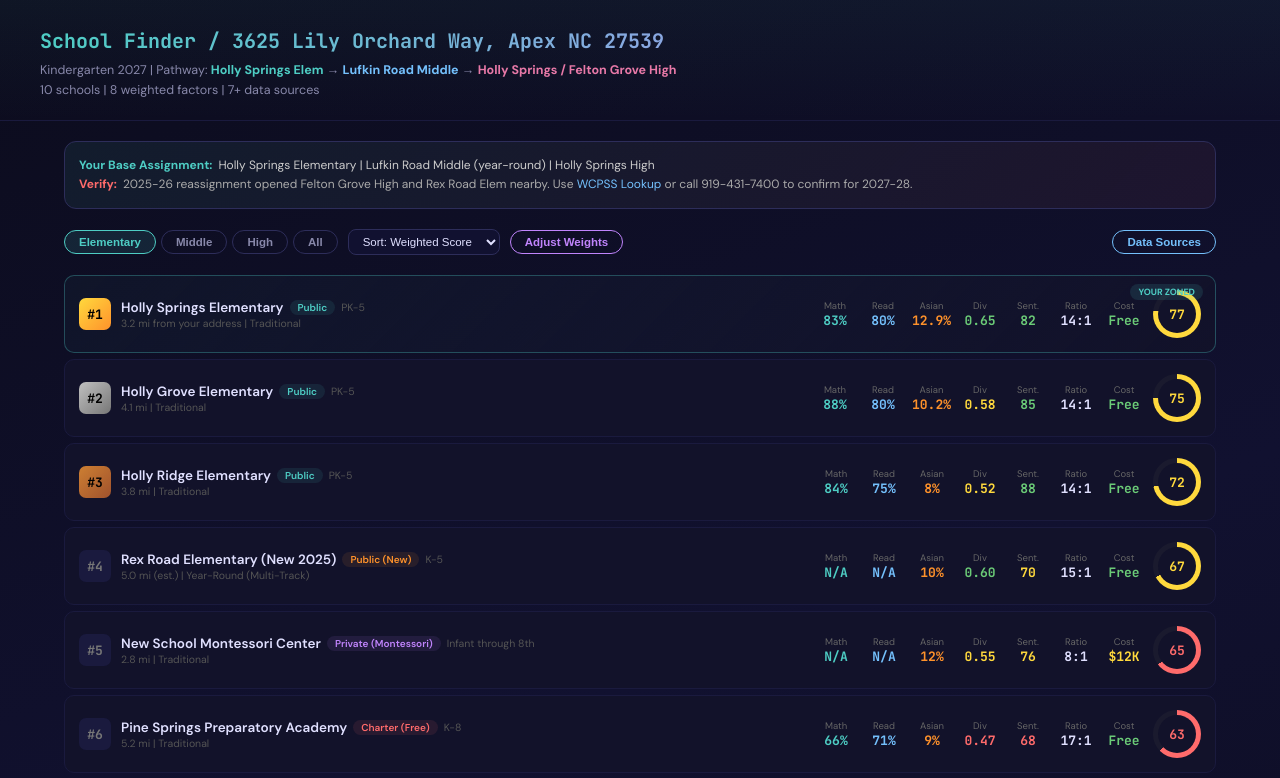
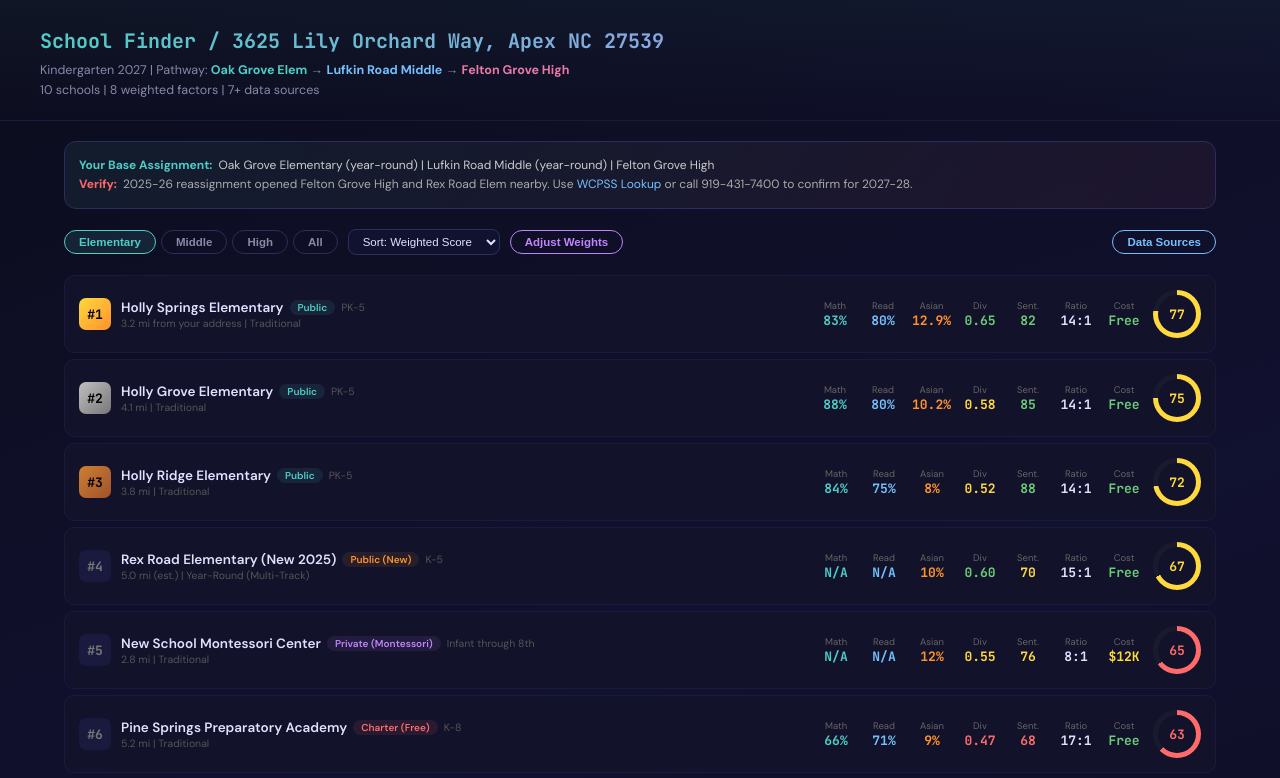
Before and after one commit to siddharthlokineni/school-dashboard-app, a React (Vite) app: page / in a window 1280 px wide. Shown: the top 778 px of the page. Built offline with nearby package versions, Linux system fonts and the light colour scheme.

Commit message:
fix: correct zoned schools to Oak Grove Elem, Lufkin Rd, Felton Grove per WCPSS

```diff
--- a/src/SchoolDashboard.jsx
+++ b/src/SchoolDashboard.jsx
@@ -17,7 +17,7 @@ const SCHOOLS = [
     type: "Public",
     grades: "PK-5",
     address: "401 Holly Springs Rd, Holly Springs, NC 27540",
-    yourZoned: true,
+    yourZoned: false,
     distance: "3.2 mi from your address",
     students: 907, studentTeacherRatio: 14, mathProficiency: 83, readingProficiency: 80,
     nicheGrade: "A", greatSchoolsRating: 9, tuition: 0, diversityIndex: 0.65,
@@ -113,7 +113,7 @@ const SCHOOLS = [
     type: "Public (High)",
     grades: "9-12",
     address: "5329 Cass Holt Rd, Holly Springs, NC 27540",
-    yourZoned: true, distance: "4.5 mi",
+    yourZoned: false, distance: "4.5 mi",
     students: 2200, studentTeacherRatio: 16, mathProficiency: 55, readingProficiency: 72,
     nicheGrade: "A", greatSchoolsRating: 7, tuition: 0, diversityIndex: 0.66,
     asianPct: 10.0, hispanicPct: 14.0, whitePct: 55.0, blackPct: 12.0, multiracialPct: 9.0,
@@ -132,7 +132,7 @@ const SCHOOLS = [
     type: "Public (High, New)",
     grades: "9-10 (expanding to 9-12)",
     address: "8550 Stephenson Road, Apex, NC 27539",
-    yourZoned: false, distance: "1.5 mi from your address",
+    yourZoned: true, distance: "1.5 mi from your address",
     students: 450, studentTeacherRatio: 15, mathProficiency: null, readingProficiency: null,
     nicheGrade: "N/A (new)", greatSchoolsRating: null, tuition: 0, diversityIndex: 0.65,
     asianPct: 10.0, hispanicPct: 13.0, whitePct: 57.0, blackPct: 12.0, multiracialPct: 8.0,
@@ -276,7 +276,7 @@ export default function SchoolDashboard() {
         <div style={{ maxWidth: 1200, margin: "0 auto" }}>
           <h1 style={{ fontFamily: "'JetBrains Mono',monospace", fontSize: 20, fontWeight: 700, background: "linear-gradient(90deg,#4ecdc4,#c084fc)", WebkitBackgroundClip: "text", WebkitTextFillColor: "transparent", marginBottom: 6 }}>School Finder / 3625 Lily Orchard Way, Apex NC 27539</h1>
           <p style={{ color: "#8888aa", fontSize: 12.5, maxWidth: 800, lineHeight: 1.6 }}>
-            Kindergarten 2027 | Pathway: <strong style={{ color: "#4ecdc4" }}>Holly Springs Elem</strong> &rarr; <strong style={{ color: "#74c0fc" }}>Lufkin Road Middle</strong> &rarr; <strong style={{ color: "#e879a8" }}>Holly Springs / Felton Grove High</strong>
+            Kindergarten 2027 | Pathway: <strong style={{ color: "#4ecdc4" }}>Oak Grove Elem</strong> &rarr; <strong style={{ color: "#74c0fc" }}>Lufkin Road Middle</strong> &rarr; <strong style={{ color: "#e879a8" }}>Felton Grove High</strong>
             <br/>{SCHOOLS.length} schools | {factors.length} weighted factors | 7+ data sources
           </p>
         </div>
@@ -284,7 +284,7 @@ export default function SchoolDashboard() {
 
       <div style={{ maxWidth: 1200, margin: "0 auto", padding: "20px 24px" }}>
         <div style={{ background: "linear-gradient(135deg,rgba(78,205,196,0.08),rgba(255,107,107,0.06))", border: "1px solid #2d2d5a", borderRadius: 12, padding: 14, marginBottom: 20, fontSize: 12, lineHeight: 1.6 }}>
-          <strong style={{ color: "#4ecdc4" }}>Your Base Assignment:</strong><span style={{ color: "#ccc", marginLeft: 6 }}>Holly Springs Elementary | Lufkin Road Middle (year-round) | Holly Springs High</span>
+          <strong style={{ color: "#4ecdc4" }}>Your Base Assignment:</strong><span style={{ color: "#ccc", marginLeft: 6 }}>Oak Grove Elementary (year-round) | Lufkin Road Middle (year-round) | Felton Grove High</span>
           <br/><strong style={{ color: "#ff6b6b" }}>Verify:</strong><span style={{ color: "#aaa", marginLeft: 6 }}>2025-26 reassignment opened Felton Grove High and Rex Road Elem nearby. Use <a href="https://osageo.wcpss.net/assignment-lookup/" target="_blank" rel="noopener noreferrer">WCPSS Lookup</a> or call 919-431-7400 to confirm for 2027-28.</span>
         </div>
 
```
